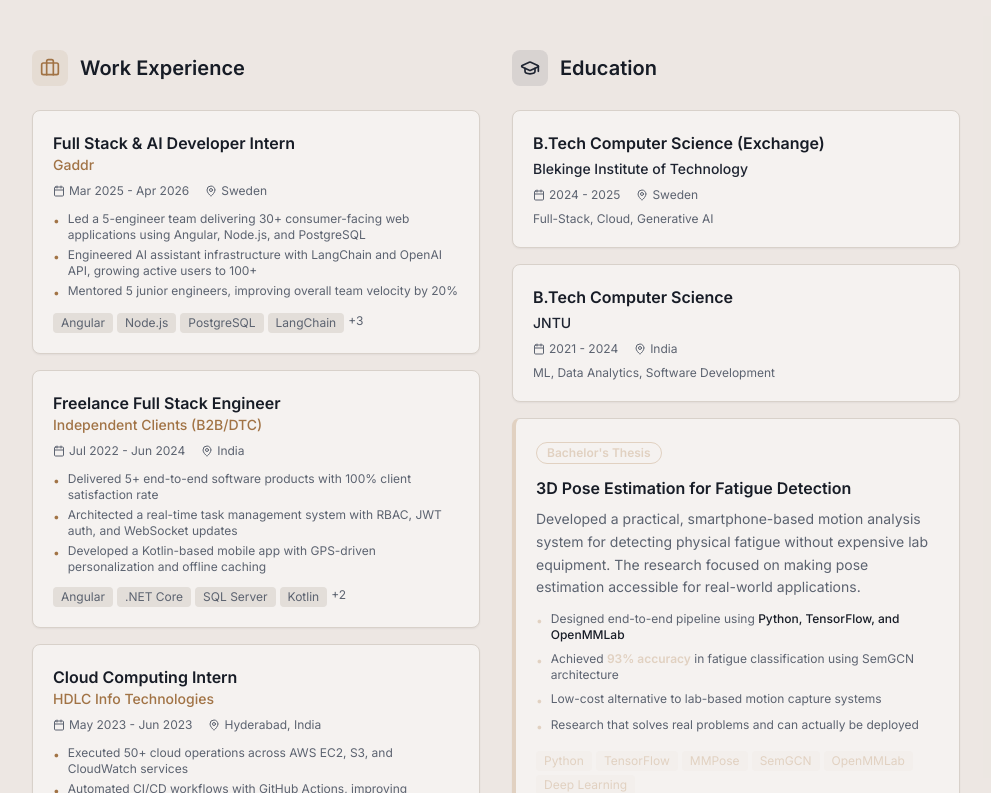
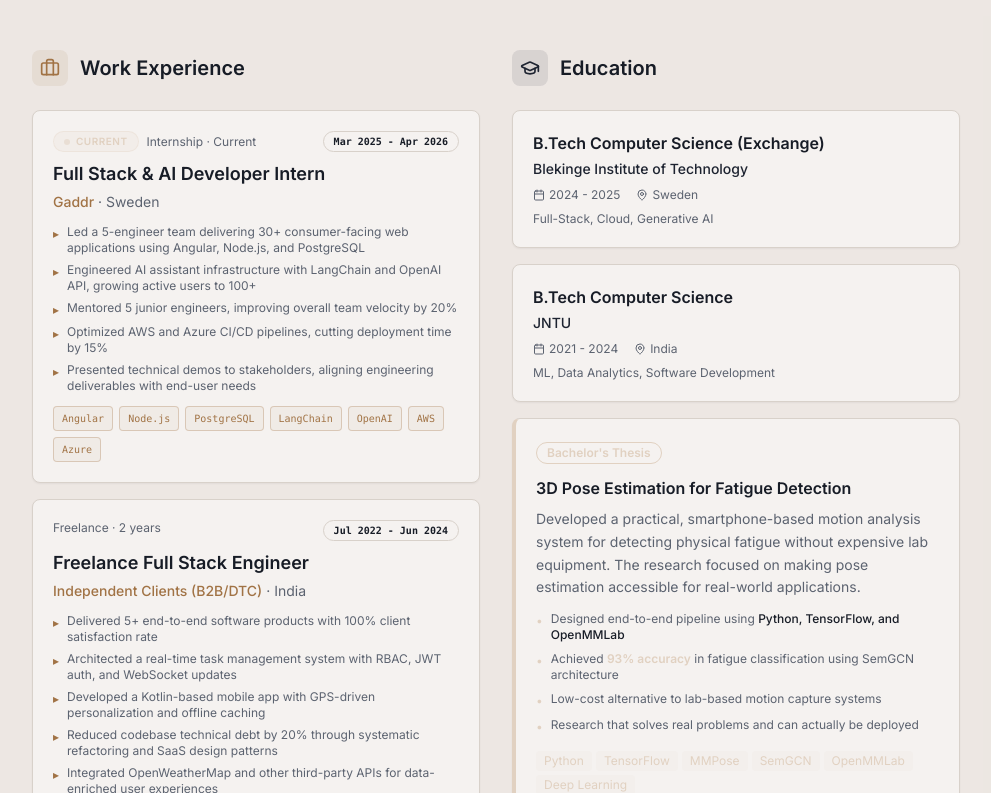
Before and after one commit to simply-Rahul2/Rahul-Portfolio, a React (Vite) app: page / in a window 1280 px wide. Shown: the part 3287-4080 px from the top of the page, without its empty margins (288-1279 px from the left). Built offline with nearby package versions, Linux system fonts and the light colour scheme.

Commit message:
Changes
Co-authored-by: simply-Rahul8 <154051568+simply-Rahul8@users.noreply.github.com>

```diff
--- a/src/components/ExperienceSection.tsx
+++ b/src/components/ExperienceSection.tsx
@@ -117,47 +117,44 @@ const ExperienceSection = () => {
                 >
                   <Card className="hover:border-primary/50 transition-all duration-300">
                     <CardContent className="p-5">
-                      <div className="flex items-start justify-between mb-2">
-                        <div>
-                          <h4 className="font-semibold text-foreground">{exp.title}</h4>
-                          <p className="text-sm text-primary font-medium">{exp.company}</p>
+                      <div className="flex items-start justify-between gap-3 mb-2">
+                        <div className="flex items-center gap-2 flex-wrap">
+                          {exp.isCurrent ? (
+                            <Badge className="bg-accent/15 text-accent border-accent/30 hover:bg-accent/20 text-[10px] uppercase tracking-wider">
+                              <span className="w-1.5 h-1.5 rounded-full bg-accent mr-1.5 animate-pulse" />
+                              Current
+                            </Badge>
+                          ) : null}
+                          <span className="text-xs text-muted-foreground">
+                            {exp.type}{exp.duration ? ` · ${exp.duration}` : ''}
+                          </span>
                         </div>
-                        {'credential' in exp && (exp as any).credential && (
-                          <Badge variant="outline" className="text-xs shrink-0">
-                            ID: {(exp as any).credential}
-                          </Badge>
-                        )}
+                        <Badge variant="outline" className="text-[10px] font-mono shrink-0">
+                          {exp.period}
+                        </Badge>
                       </div>
 
-                      <div className="flex items-center gap-4 text-xs text-muted-foreground mb-3">
-                        <span className="flex items-center gap-1">
-                          <Calendar className="h-3 w-3" />
-                          {exp.period}
-                        </span>
-                        <span className="flex items-center gap-1">
-                          <MapPin className="h-3 w-3" />
-                          {exp.location}
-                        </span>
-                      </div>
+                      <h4 className="font-semibold text-foreground text-lg mb-1">{exp.title}</h4>
+                      <p className="text-sm mb-3">
+                        <span className="text-primary font-medium">{exp.company}</span>
+                        <span className="text-muted-foreground"> · {exp.location}</span>
+                      </p>
 
-                      <ul className="space-y-1 mb-3">
-                        {exp.achievements.slice(0, 3).map((achievement, i) => (
+                      <ul className="space-y-1.5 mb-3">
+                        {exp.achievements.map((achievement, i) => (
                           <li key={i} className="text-xs text-muted-foreground flex items-start gap-2">
-                            <span className="text-primary mt-0.5">•</span>
+                            <span className="text-primary mt-0.5">▸</span>
                             {achievement}
                           </li>
                         ))}
                       </ul>
 
-                      <div className="flex flex-wrap gap-1">
-                        {exp.technologies.slice(0, 4).map((tech) => (
-                          <span key={tech} className="text-xs bg-muted px-2 py-0.5 rounded text-muted-foreground">
+                      <div className="flex flex-wrap gap-1.5">
+                        {exp.technologies.map((tech) => (
+                          <span key={tech} className="text-[10px] font-mono px-2 py-1 rounded border border-primary/30 text-primary bg-primary/5">
                             {tech}
                           </span>
                         ))}
-                        {exp.technologies.length > 4 && (
-                          <span className="text-xs text-muted-foreground">+{exp.technologies.length - 4}</span>
-                        )}
                       </div>
                     </CardContent>
                   </Card>
```
